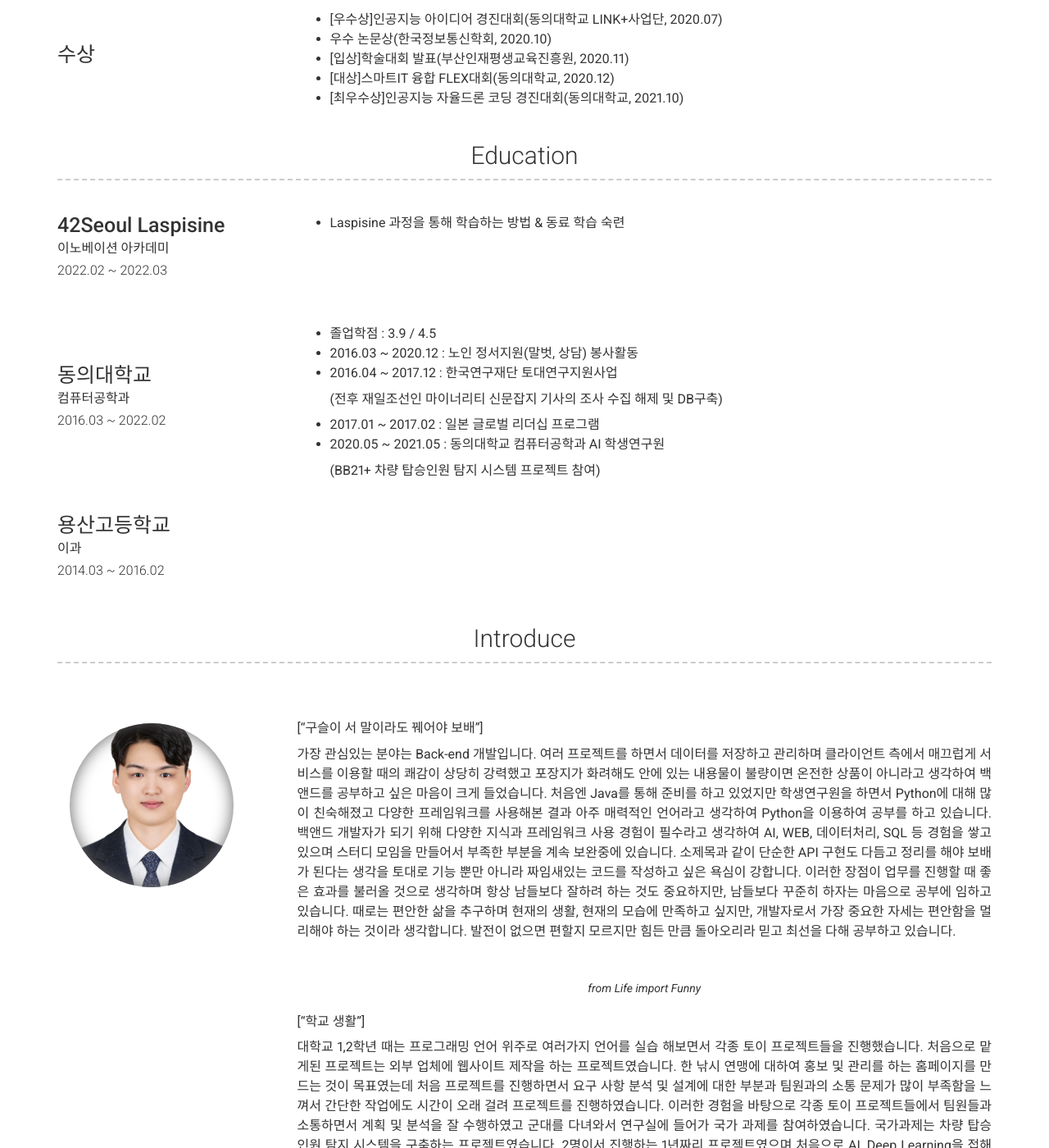
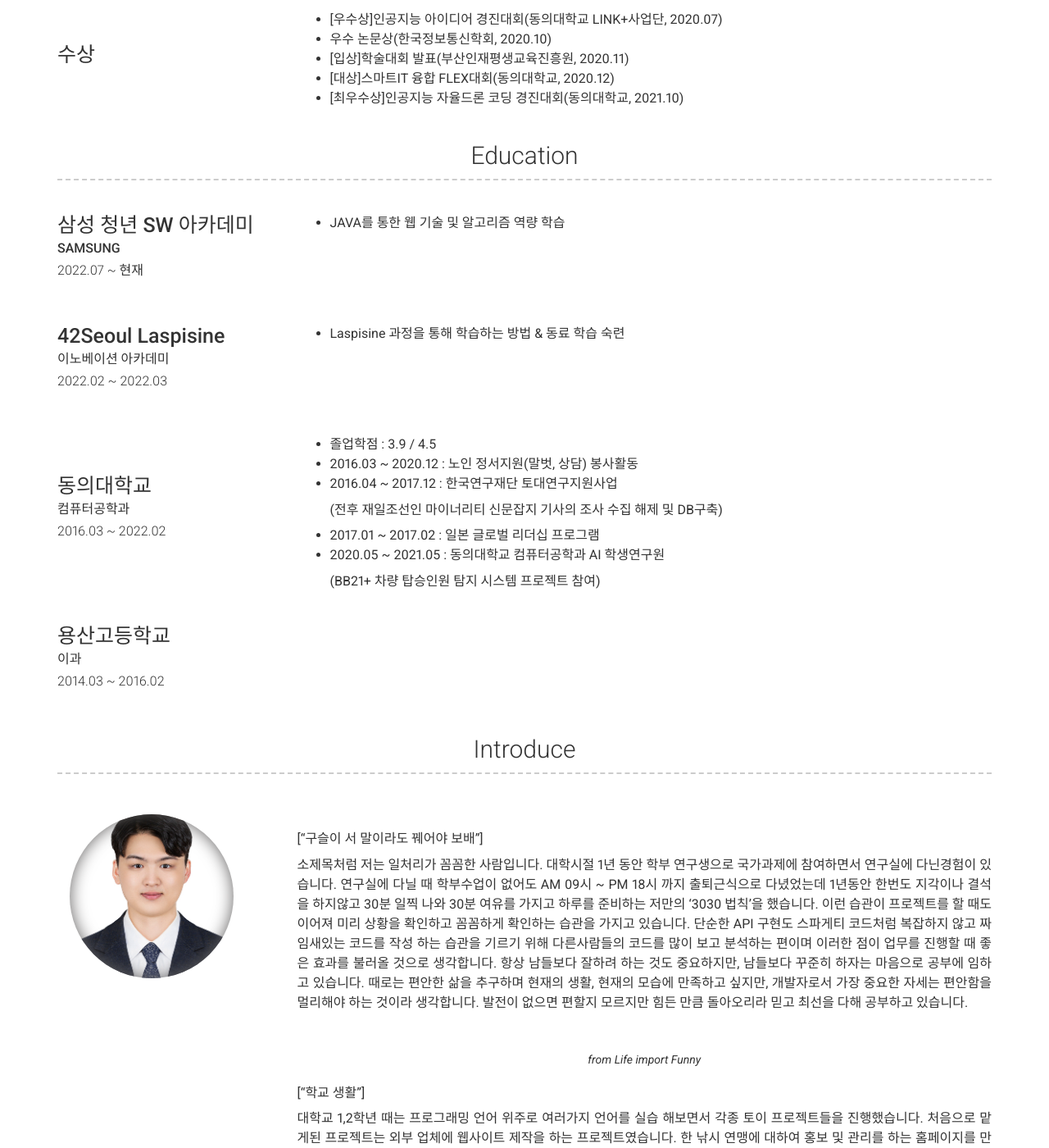
Before and after one commit to jiwon1027/jiwon1027.github.io, a Jekyll site: the page built from index.md, in a window 1280 px wide and 1400 px high, scrolled down 2158 px. Shown: the whole window at 82% size. Built offline with Jekyll 4.4.1, drawn with Linux system fonts in a browser that asks for light colours; nearby versions of some CDN libraries; some of the changed text lies outside the part shown.

Commit message:
Add files via upload

```diff
--- a/_data/education.yml
+++ b/_data/education.yml
@@ -1,3 +1,10 @@
+- layout: left
+  name: 삼성 청년 SW 아카데미
+  dates: 2022.07 ~ 현재
+  qualification: SAMSUNG
+  description: | # this will include new lines to allow paragraphs
+    - JAVA를 통한 웹 기술 및 알고리즘 역량 학습
+
 - layout: left
   name: 42Seoul Laspisine
   dates: 2022.02 ~ 2022.03
--- a/_data/introduce.yml
+++ b/_data/introduce.yml
@@ -5,18 +5,14 @@
   description: | # this will include new lines to allow paragraphs
     ["구슬이 서 말이라도 꿰어야 보배"]
 
-    가장 관심있는 분야는 Back-end 개발입니다.
-    여러 프로젝트를 하면서 데이터를 저장하고 관리하며 클라이언트 측에서 매끄럽게 서비스를 이용할 때의 쾌감이 상당히 강력했고
-    포장지가 화려해도 안에 있는 내용물이 불량이면 온전한 상품이 아니라고 생각하여 백앤드를 공부하고 싶은 마음이 크게 들었습니다.
-    처음엔 Java를 통해 준비를 하고 있었지만 학생연구원을 하면서 Python에 대해 많이 친숙해졌고 다양한 프레임워크를 사용해본 결과
-    아주 매력적인 언어라고 생각하여 Python을 이용하여 공부를 하고 있습니다.
-    백앤드 개발자가 되기 위해 다양한 지식과 프레임워크 사용 경험이 필수라고 생각하여 AI, WEB, 데이터처리, SQL 등 경험을 쌓고 있으며
-    스터디 모임을 만들어서 부족한 부분을 계속 보완중에 있습니다.
-    소제목과 같이 단순한 API 구현도 다듬고 정리를 해야 보배가 된다는 생각을 토대로 기능 뿐만 아니라 짜임새있는 코드를 작성하고 싶은 욕심이 강합니다.
-    이러한 장점이 업무를 진행할 때 좋은 효과를 불러올 것으로 생각하며 항상 남들보다 잘하려 하는 것도 중요하지만, 남들보다 꾸준히 하자는 마음으로 공부에 임하고 있습니다.
+    소제목처럼 저는 일처리가 꼼꼼한 사람입니다. 대학시절 1년 동안 학부 연구생으로 국가과제에 참여하면서 연구실에 다닌경험이 있습니다.
+    연구실에 다닐 때 학부수업이 없어도 AM 09시 ~ PM 18시 까지 출퇴근식으로 다녔었는데 1년동안 한번도 지각이나 결석을 하지않고 30분 일찍 나와
+    30분 여유를 가지고 하루를 준비하는 저만의 '3030 법칙'을 했습니다. 이런 습관이 프로젝트를 할 때도 이어져 미리 상황을 확인하고
+    꼼꼼하게 확인하는 습관을 가지고 있습니다. 단순한 API 구현도 스파게티 코드처럼 복잡하지 않고 짜임새있는 코드를 작성 하는 습관을 기르기 위해
+    다른사람들의 코드를 많이 보고 분석하는 편이며 이러한 점이 업무를 진행할 때 좋은 효과를 불러올 것으로 생각합니다.
+    항상 남들보다 잘하려 하는 것도 중요하지만, 남들보다 꾸준히 하자는 마음으로 공부에 임하고 있습니다.
     때로는 편안한 삶을 추구하며 현재의 생활, 현재의 모습에 만족하고 싶지만, 개발자로서 가장 중요한 자세는 편안함을 멀리해야 하는 것이라 생각합니다.
     발전이 없으면 편할지 모르지만 힘든 만큼 돌아오리라 믿고 최선을 다해 공부하고 있습니다.
-
 
 - layout: right
   image: images/pic.jpg
@@ -71,3 +67,5 @@
     군대를 포함하여 총 6년을 타지에서 혼자 생활하다보니 자립심이 강해서 학비와 생활비를 스스로 해결하였으며 공부를 하면서 전공과 관련된 일로 돈을 벌고싶은 욕심이 강했습니다.
     성적장학금, 근로 장학생 및 학생 연구원 생활을 하면서 사회 경험도 하고 학비를 해결했으며 이 과정에서 많은 사람들을 만나 좋은 경험을 하였습니다.
     특히 학생 연구원 시절 매일 출퇴근을 하면서 프로젝트와 공부를 병행하고 논문투고 및 특허출원의 기회도 얻어 뜻깊은 시간이 되었습니다.
+
+    졸업 후에도 취업하기전 스스로 공부가 더 필요하다고 생각하여 알고리즘, CS 스터디를 병행하면서 42Seoul Laspisine 과정에 참여해보고 현재는 삼성 청년 SW 아카데미에서 동료학습과 SW 역량을 키우고 있습니다.
```
